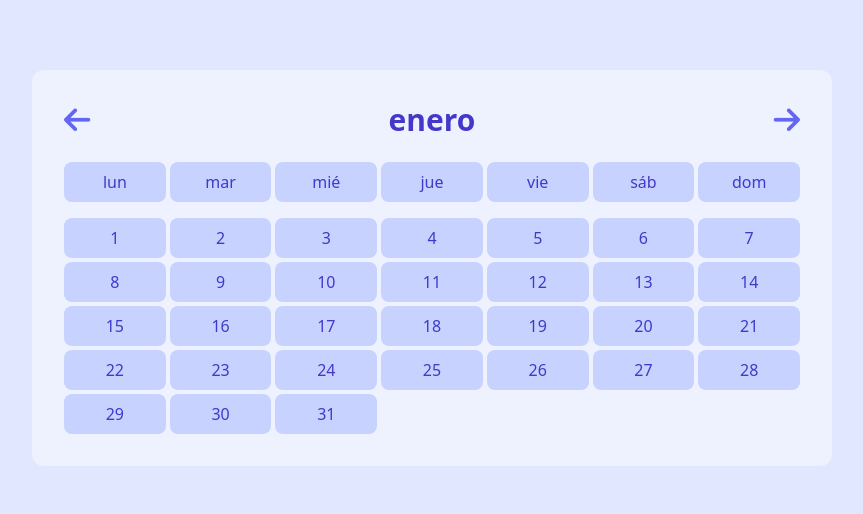
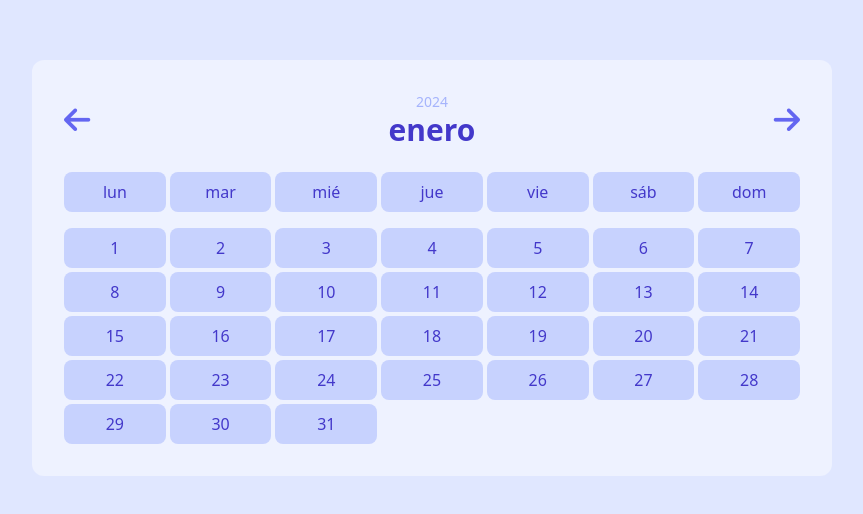
Before and after one commit to MMadlos/cronos-app, a React (Vite) app: page / in a window 1280 px wide. Shown: the part 132-646 px from the top of the page, without its empty margins (208-1071 px from the left). Built offline with nearby package versions, Linux system fonts and the light colour scheme.

Commit message:
Add dynamic content for Header

```diff
--- a/src/components/Calendar.jsx
+++ b/src/components/Calendar.jsx
@@ -1,11 +1,48 @@
-import { getCurrentCalendar } from "../utils"
+import { useState } from "react"
+
+import { getCalendar } from "../utils"
 
 import CalendarHeader from "./CalendarHeader"
 import CalendarBody from "./CalendarBody"
 
+const now = new Date()
+const currentYear = now.getFullYear()
+const currentMonthIndex = now.getMonth()
+
 function Calendar() {
-	const currentCalendar = getCurrentCalendar()
-	const { currentYear, currentMonth, currentMaxDays, firstWeekDay } = currentCalendar
+	const currentMonth = getCalendar(currentMonthIndex, currentYear)
+
+	const data = {
+		year: currentYear,
+		monthIndex: currentMonthIndex,
+		month: currentMonth.month,
+		maxDays: currentMonth.maxDays,
+		firstWeekDay: currentMonth.firstWeekDay,
+	}
+
+	// State: cuando el state cambie, los parámetros de CalendarHeader y CalendarBody deben cambiar
+	const [calendar, setCalendar] = useState(data)
+	const { year, maxDays, firstWeekDay } = calendar
+
+	function handleNextMonth(e) {
+		const currentMonthIndexEl = e.target.closest("[data-month-index]")
+		const currentMonthIndex = Number(currentMonthIndexEl.dataset.monthIndex)
+
+		const typeMonthEl = e.target.closest("[data-type]")
+		const typeMonth = typeMonthEl.dataset.type
+
+		const newMonthIndex = typeMonth === "next" ? currentMonthIndex + 1 : currentMonthIndex - 1
+
+		const getNewCalendar = getCalendar(newMonthIndex, year)
+		const newCalendar = {
+			year,
+			monthIndex: newMonthIndex,
+			month: getNewCalendar.month,
+			maxDays: getNewCalendar.maxDays,
+			firstWeekDay: getNewCalendar.firstWeekDay,
+		}
+		setCalendar(newCalendar)
+	}
 
 	return (
 		<div className="my-8 flex flex-col gap-4">
@@ -13,11 +50,11 @@ function Calendar() {
 				id="calendar"
 				className="w-[800px]  bg-indigo-50 p-8 flex flex-col gap-6 rounded-xl">
 				<CalendarHeader
-					month={currentMonth}
-					currentYear={currentYear}
+					calendarData={calendar}
+					onClick={handleNextMonth}
 				/>
 				<CalendarBody
-					daysOfMonth={currentMaxDays}
+					daysOfMonth={maxDays}
 					startsOn={firstWeekDay}
 				/>
 			</div>
--- a/src/components/CalendarHeader.jsx
+++ b/src/components/CalendarHeader.jsx
@@ -1,14 +1,25 @@
-function CalendarHeader({ year, month }) {
+function CalendarHeader({ calendarData, onClick }) {
+	const { year, month, monthIndex } = calendarData
+
 	return (
 		<div
 			id="month-selector"
+			data-month-index={monthIndex}
 			className="flex flex-row justify-between items-center ">
-			<i className="fa-solid fa-arrow-left text-3xl text-indigo-500" />
+			<button
+				onClick={onClick}
+				data-type="previous">
+				<i className="fa-solid fa-arrow-left text-3xl text-indigo-500" />
+			</button>
 			<div className="flex flex-col items-center justify-center">
 				<span className="text-indigo-300 text-sm font-medium">{year}</span>
 				<p className="text-3xl font-semibold text-indigo-700">{month}</p>
 			</div>
-			<i className="fa-solid fa-arrow-right text-3xl text-indigo-500" />
+			<button
+				onClick={onClick}
+				data-type="next">
+				<i className="fa-solid fa-arrow-right text-3xl text-indigo-500" />
+			</button>
 		</div>
 	)
 }
```
